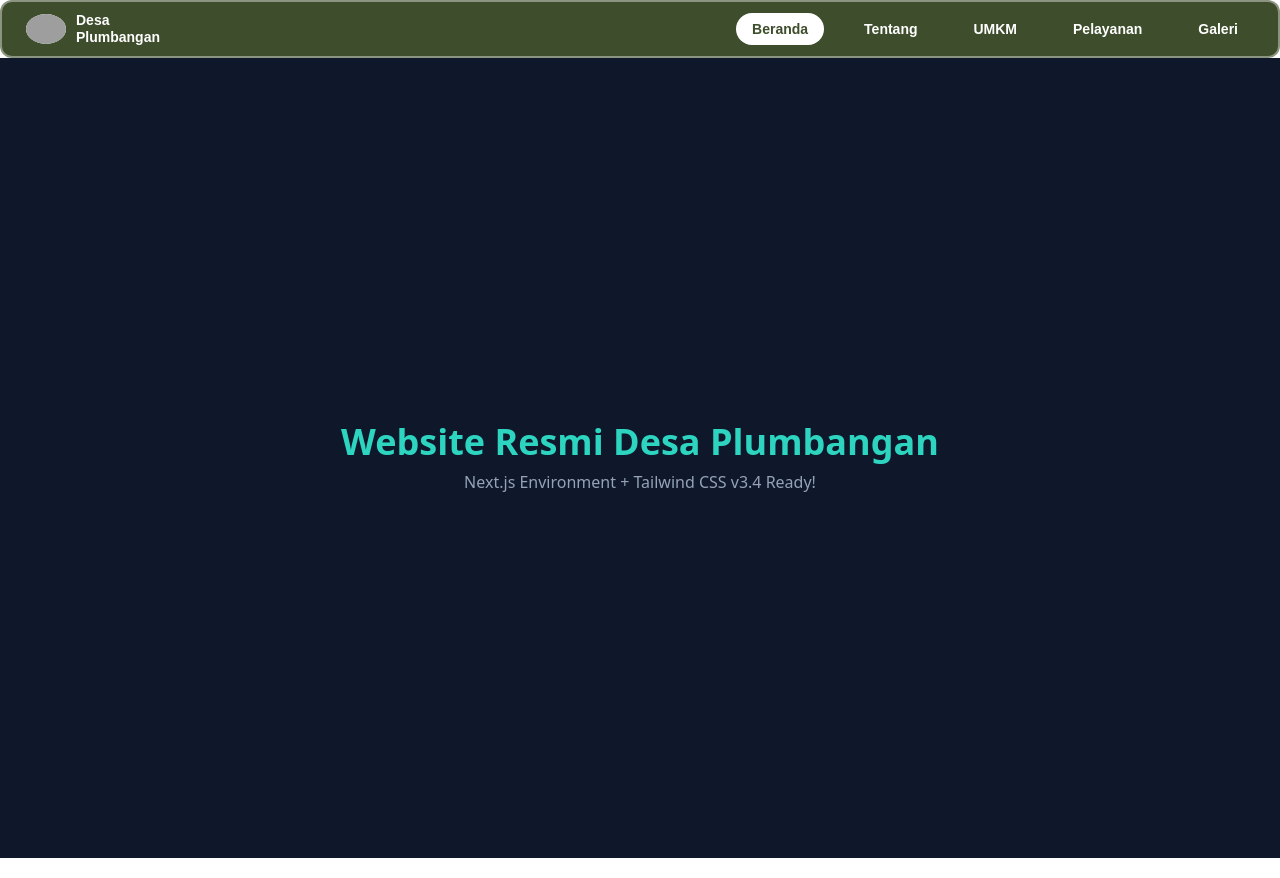
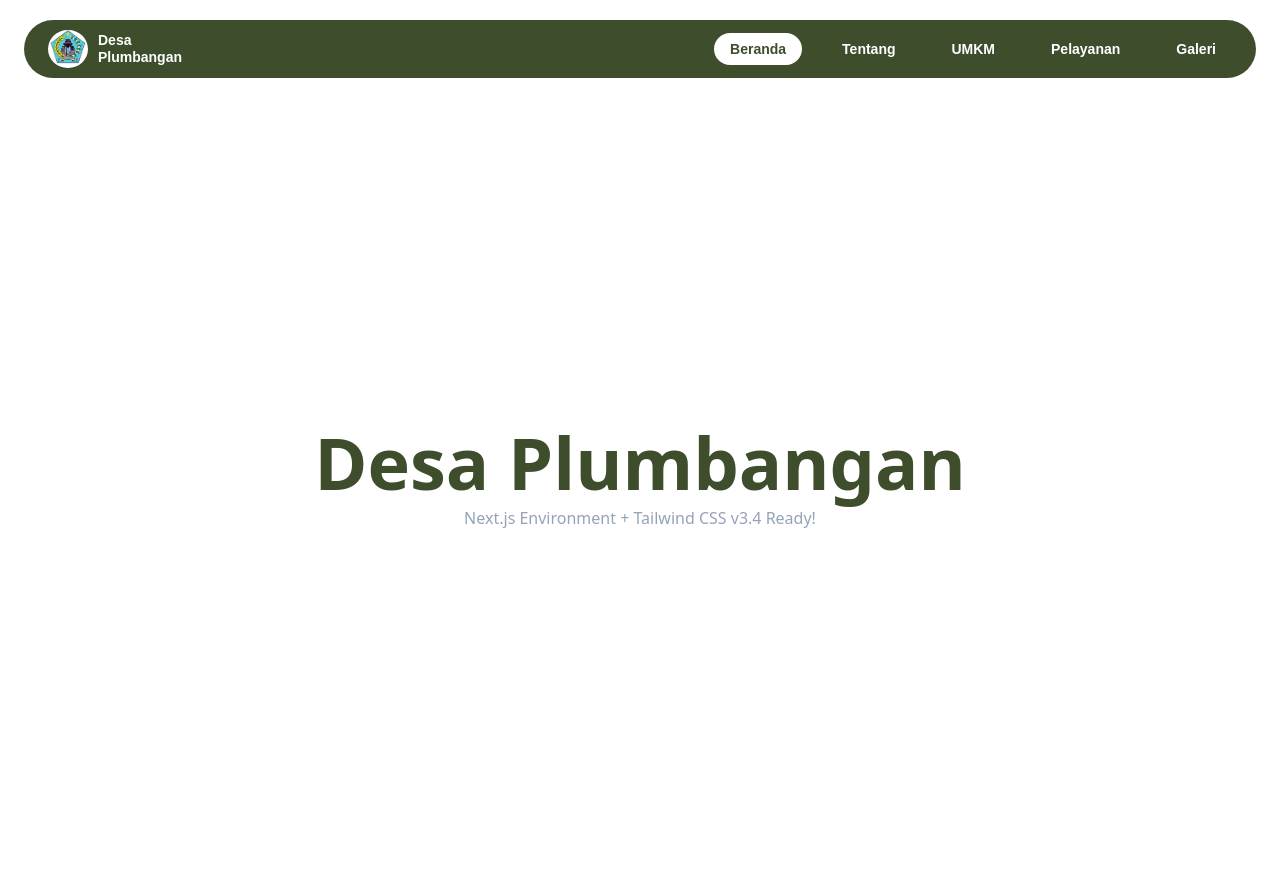
Before and after one commit to unicorn03/desap, a Next.js app: page / in a window 1280 px wide. Built offline with nearby package versions, Linux system fonts and the light colour scheme; grey boxes are pictures that could not be loaded.

Commit message:
navbar new

```diff
--- a/app/components/Navbar.module.css
+++ b/app/components/Navbar.module.css
@@ -2,11 +2,12 @@
   display: flex;
   align-items: center;
   justify-content: space-between;
-  background-color: #3e4d2b; /* hijau tua sesuai desain */
+  background-color: #3e4d2b;
   padding: 10px 24px;
-  border-radius: 12px;
-  border: 2px solid rgba(255, 255, 255, 0.4);
+  border-radius: 32px;
+  /* border: 2px solid rgba(255, 255, 255, 0.4); */
   color: #ffffff;
+  margin: 20px 24px 0 24px;
   font-family: sans-serif;
 }
 
--- a/app/page.tsx
+++ b/app/page.tsx
@@ -1,8 +1,9 @@
 export default function Home() {
   return (
-    <div className="flex min-h-screen flex-col items-center justify-center bg-slate-900 text-white">
-      <h1 className="text-4xl font-bold text-teal-400">
-        Website Resmi Desa Plumbangan
+    <div className="flex min-h-screen flex-col items-center justify-center bg-white text-white">
+      <h1 className="text-7xl font-bold text-[#3e4d2b]">
+        Desa
+        Plumbangan
       </h1>
       <p className="mt-2 text-slate-400">
         Next.js Environment + Tailwind CSS v3.4 Ready!
```
Also changed, not shown: public/logo-desa.png (added).
